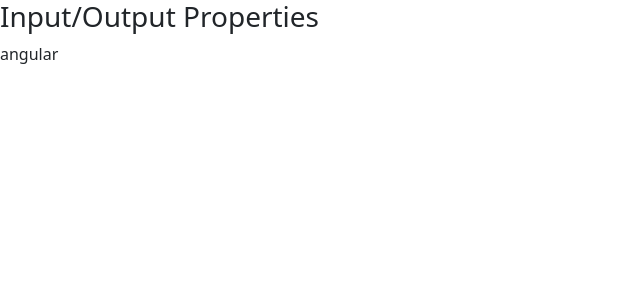
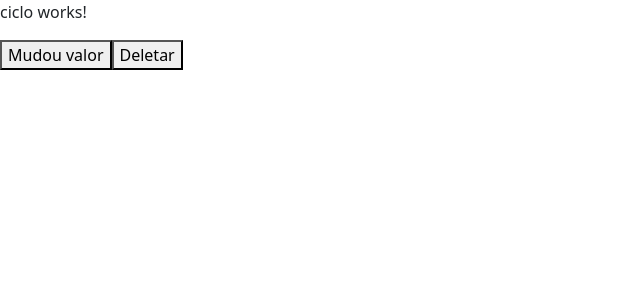
Before and after one commit to lucasengcomp/curso-angular, an Angular app in the folder data-binding/: page / in a window 1280 px wide. Shown: the top 300 px of the page, without its empty margins (0-640 px from the left). Built offline with nearby package versions, Linux system fonts and the light colour scheme.

Commit message:
:sparkles: #15: Ciclo de vida do Componente

```diff
--- a/data-binding/src/app/app.component.html
+++ b/data-binding/src/app/app.component.html
@@ -1 +1,5 @@
-<app-data-binding></app-data-binding>
+<!-- <app-data-binding></app-data-binding> -->
+
+<app-ciclo [valorInicial]="valor" *ngIf="!deletarCiclo"></app-ciclo>
+<button (click)="mudarValor()">Mudou valor</button>
+<button (click)="destruirCiclo()">Deletar</button>
--- a/data-binding/src/app/app.component.ts
+++ b/data-binding/src/app/app.component.ts
@@ -6,5 +6,15 @@
   styleUrls: ['./app.component.scss']
 })
 export class AppComponent {
-  title = 'data-binding';
+  valor: number = 5;
+
+  deletarCiclo: boolean = false;
+
+  mudarValor() {
+    this.valor++;
+  }
+
+  destruirCiclo() {
+    this.deletarCiclo = true;
+  }
 }
--- a/data-binding/src/app/app.module.ts
+++ b/data-binding/src/app/app.module.ts
@@ -8,13 +8,15 @@
 import { MeuFormModule } from './meu-form/meu-form.module';
 import { InputPropertieComponent } from './input-propertie/input-propertie.component';
 import { OutputPropertyComponent } from './output-property/output-property.component';
+import { CicloComponent } from './ciclo/ciclo.component';
 
 @NgModule({
   declarations: [
     AppComponent,
     DataBindingComponent,
     InputPropertieComponent,
-    OutputPropertyComponent
+    OutputPropertyComponent,
+    CicloComponent
   ],
   imports: [
     BrowserModule,
--- /dev/null
+++ b/data-binding/src/app/ciclo/ciclo.component.html
@@ -0,0 +1 @@
+<p>ciclo works!</p>
--- /dev/null
+++ b/data-binding/src/app/ciclo/ciclo.component.ts
@@ -0,0 +1,60 @@
+import {
+  Component,
+  OnInit,
+  OnChanges,
+  DoCheck,
+  AfterContentInit,
+  AfterContentChecked,
+  AfterViewInit,
+  AfterViewChecked,
+  OnDestroy,
+  Input
+} from '@angular/core';
+
+@Component({
+  selector: 'app-ciclo',
+  templateUrl: './ciclo.component.html',
+  styleUrls: ['./ciclo.component.scss']
+})
+export class CicloComponent implements OnInit, OnChanges, OnInit, DoCheck, AfterContentInit, AfterContentChecked, AfterViewInit, AfterViewChecked, OnDestroy {
+
+  @Input() valorInicial: number = 10;
+
+  constructor() { }
+
+  ngOnInit() {
+    console.log('OnInit')
+  }
+
+  OnChanges() {
+    console.log('OnChanges')
+  }
+
+  OnInit() {
+    console.log('OnInit')
+  }
+
+  DoCheck() {
+    console.log('DoCheck')
+  }
+
+  AfterContentInit() {
+    console.log('AfterContentInit')
+  }
+
+  AfterContentChecked() {
+    console.log('AfterContentChecked')
+  }
+
+  AfterViewInit() {
+    console.log('AfterViewInit')
+  }
+
+  AfterViewChecked() {
+    console.log('AfterViewChecked')
+  }
+
+  OnDestroy() {
+    console.log('OnDestroy')
+  }
+}
```
Also changed, not shown: data-binding/src/app/ciclo/ciclo.component.scss (added), 1 other file (tests, documents, lock files or other folders).
